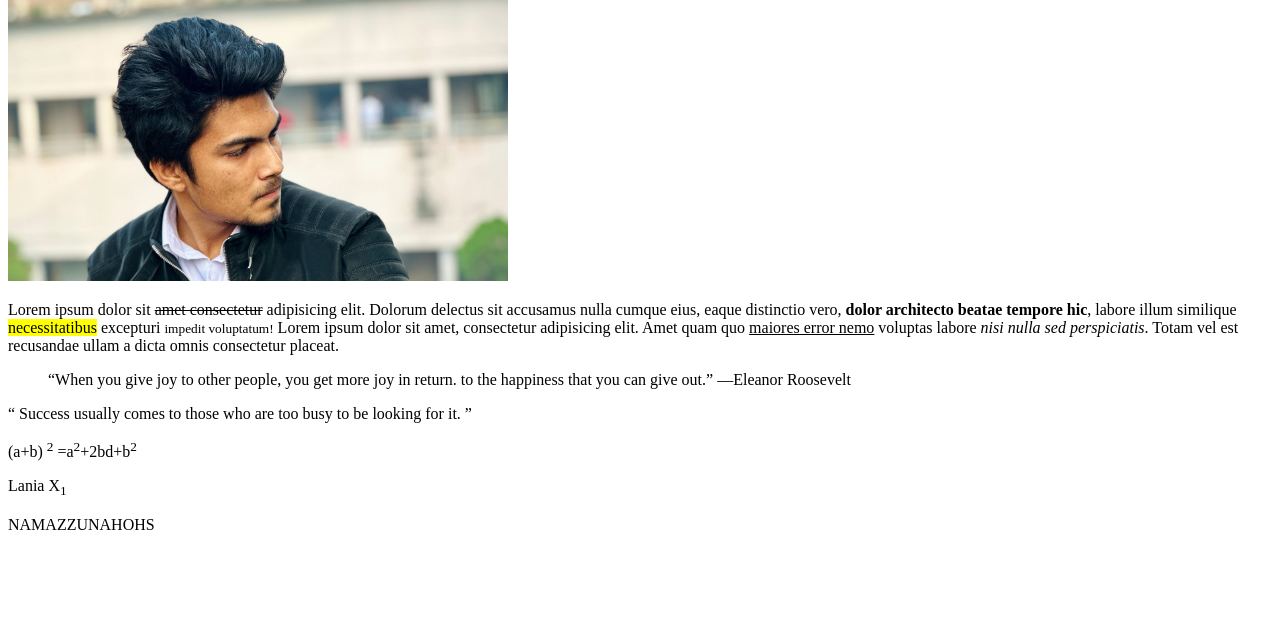
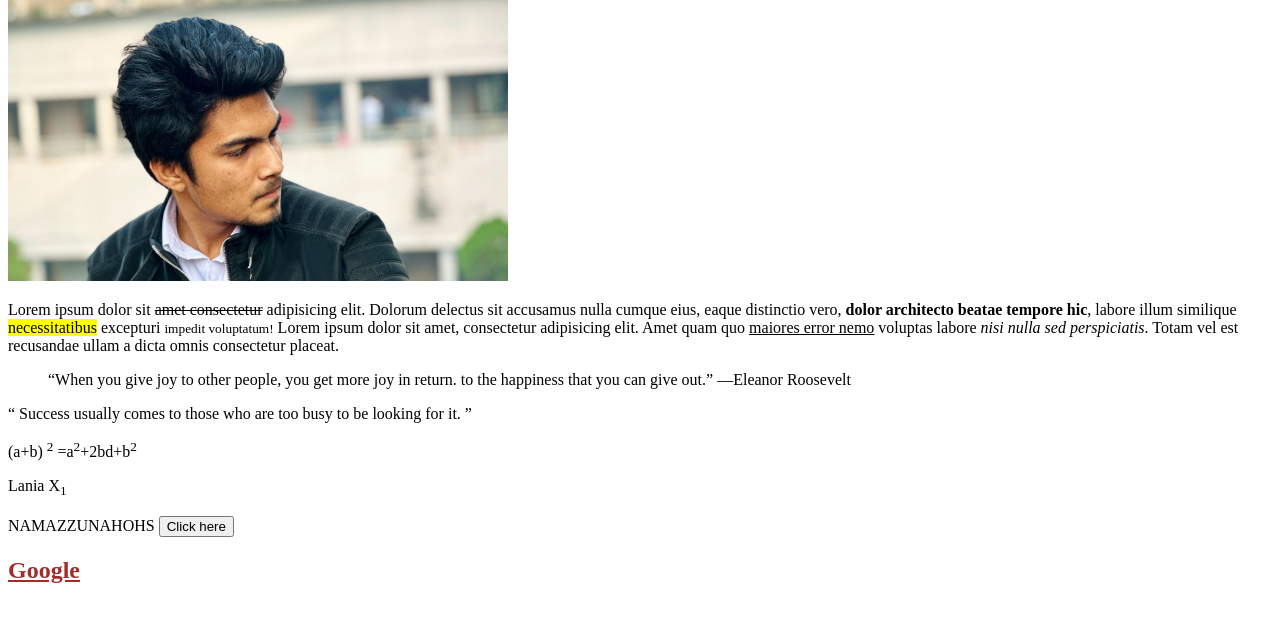
Before and after one commit to Shohanuzzaman-Omi/newcode, a plain HTML site: page index.html in a window 1280 px wide. Shown: the part 81-702 px from the top of the page. Drawn offline with Linux system fonts and the light colour scheme.

Commit message:
js added

```diff
--- a/index.html
+++ b/index.html
@@ -33,7 +33,9 @@
 
 
 <bdo dir="rtl">SHOHANUZZAMAN</bdo>
+<a href="https://www.google.com/" target="_blank"><button >Click here</button></a>
 
+<h2><a href="https://www.google.com/" class="dido">Google</a></h2>
 
 <script src="app.js"></script>
 
--- a/style.css
+++ b/style.css
@@ -3,3 +3,7 @@ h1{
     font-family: Verdana, Geneva, Tahoma, sans-serif;
     font-size: xx-large;
 }
+.dido{
+    color: brown;
+
+}
```
